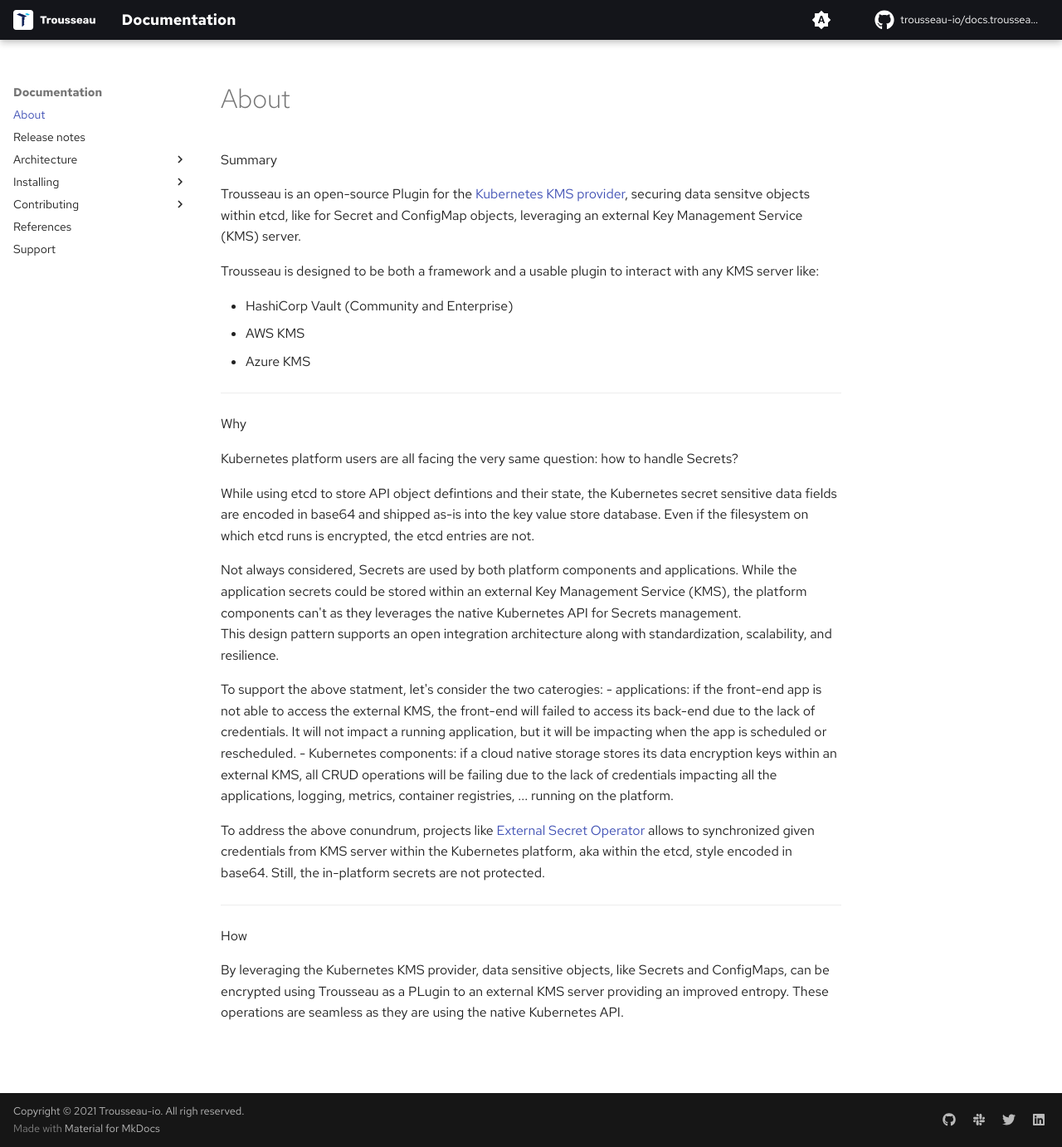
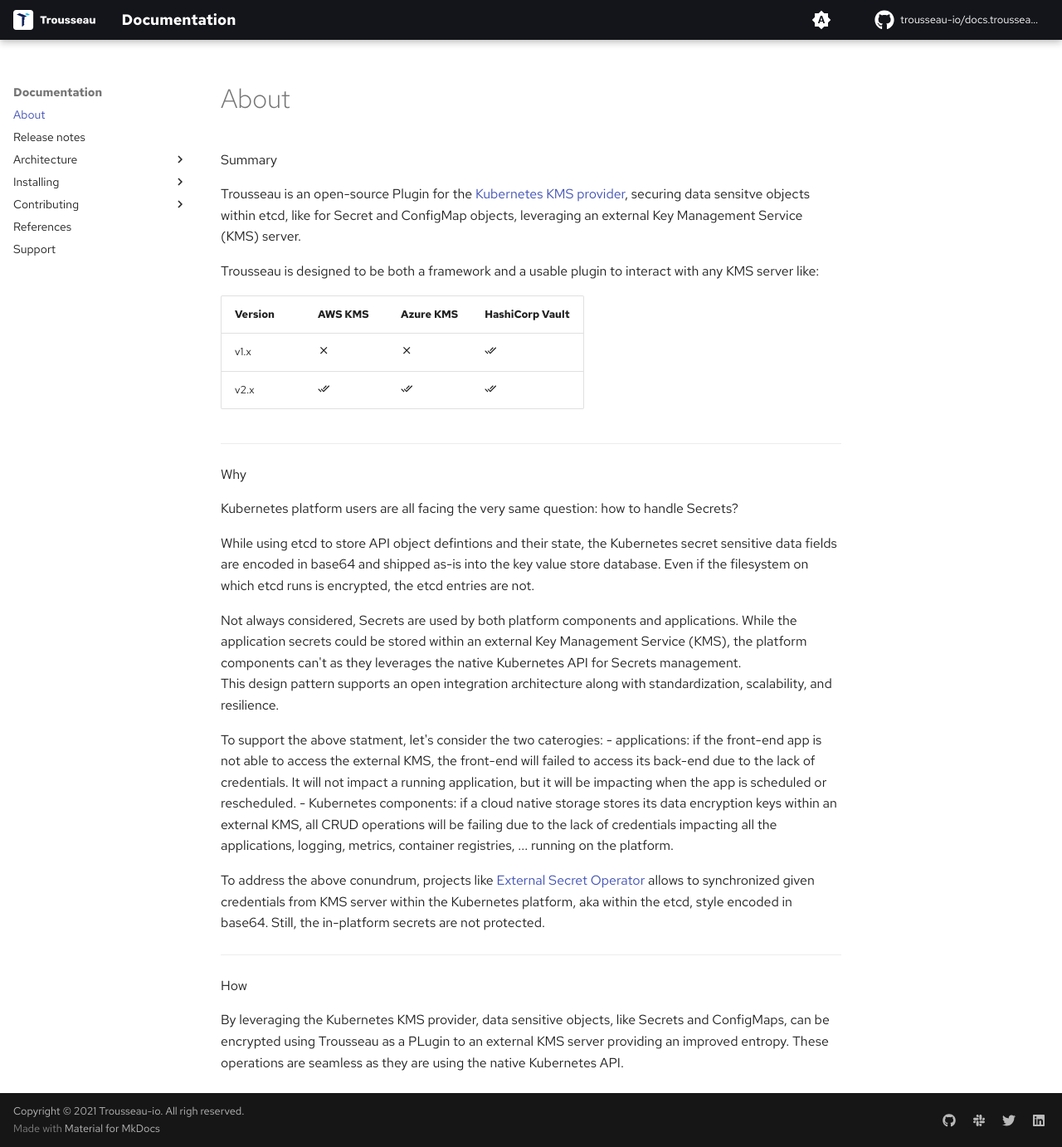
Before and after one commit to Trousseau-io/docs.trousseau.io, an MkDocs documentation site: the page built from docs/index.md, in a window 1280 px wide and 1382 px high. Shown: the whole window at 83% size. Built offline with MkDocs 1.6.1 and Material for MkDocs 9.7.7, drawn with Linux system fonts in a browser that asks for light colours; some web fonts are replaced; comment, search, counter and statistics services are not loaded.

Commit message:
Update index.md

```diff
--- a/docs/index.md
+++ b/docs/index.md
@@ -5,9 +5,10 @@
 
 Trousseau is designed to be both a framework and a usable plugin to interact with any KMS server like:
 
-- HashiCorp Vault (Community and Enterprise)
-- AWS KMS
-- Azure KMS
+| Version | AWS KMS | Azure KMS | HashiCorp Vault |
+|-----------|---------|-----------|-----------------|
+| v1.x | :material-close: | :material-close: | :material-check-all: |
+| v2.x | :material-check-all: | :material-check-all: | :material-check-all: |
 
 ---
 Why
```
